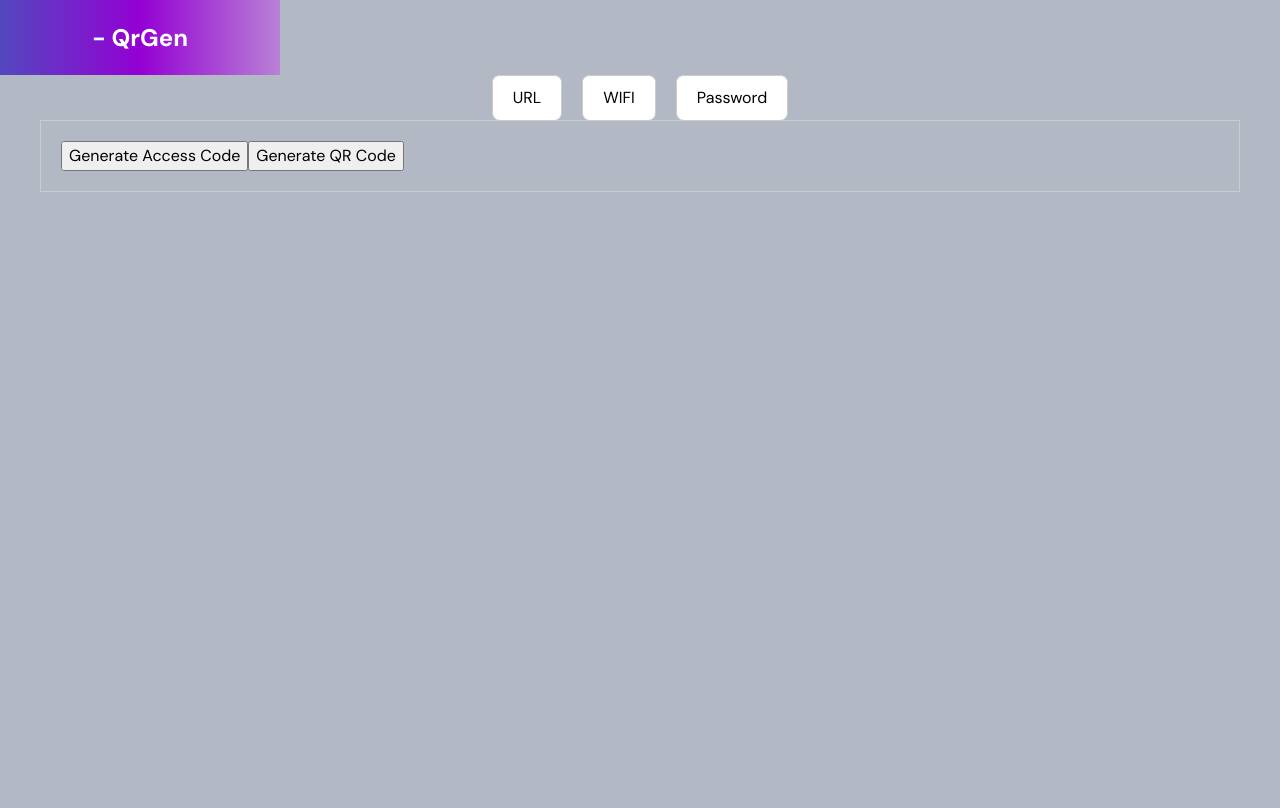
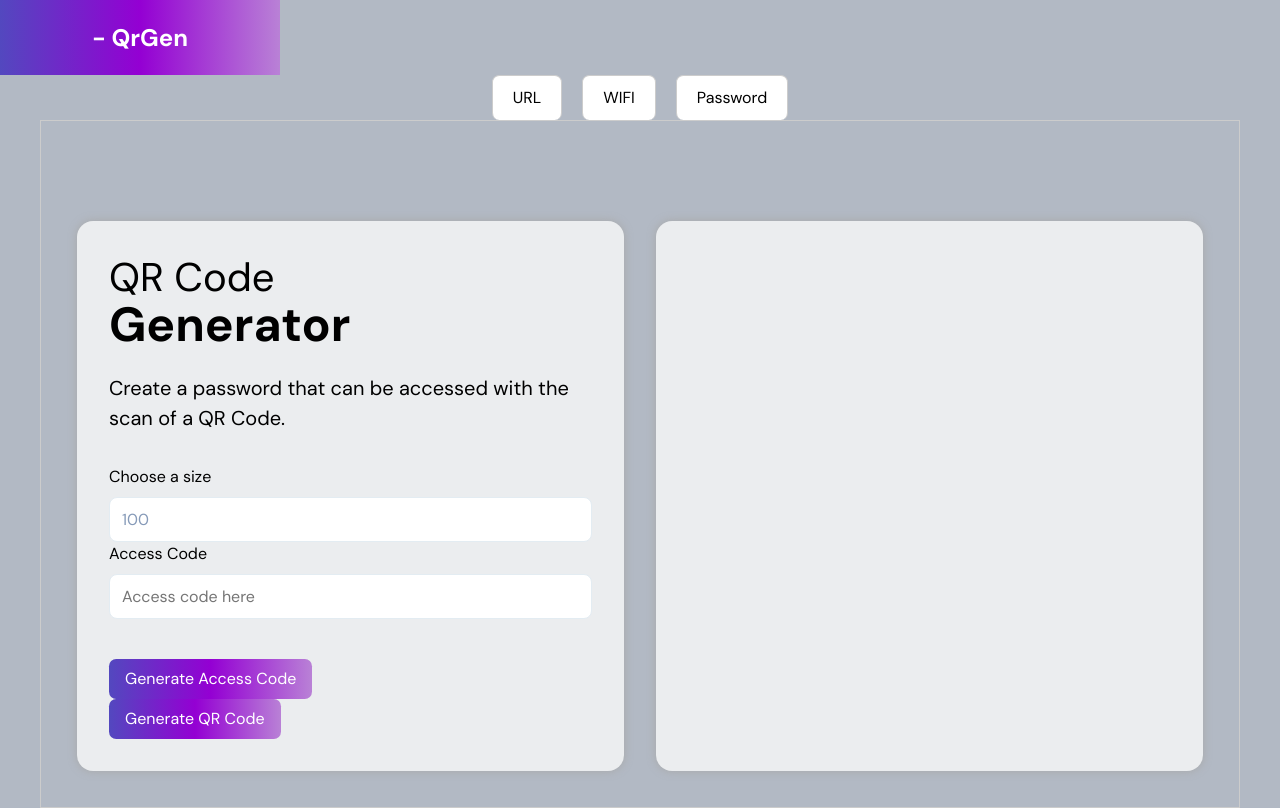
Before and after one commit to ceriustech/qrgen, a React (Create React App) app: page / in a window 1280 px wide. Both pictures are taken after a click on the button "Password". Built offline with nearby package versions, Linux system fonts and the light colour scheme.

Commit message:
feat: Access code qr code component can now be resized

```diff
--- a/src/components/QrCodeGenerator/LinkGenerator/LinkCodeGenerator.js
+++ b/src/components/QrCodeGenerator/LinkGenerator/LinkCodeGenerator.js
@@ -39,9 +39,9 @@ function LinkGenerator() {
 		setActiveButton(true);
 		removeQRCode();
 		const qr = new qrcode(qrCodeRef.current, {
+			text: url,
 			width: size,
 			height: size,
-			text: url,
 		});
 
 		return qr;
--- a/src/components/QrCodeGenerator/PasswordGenerator/PasswordGenerator.js
+++ b/src/components/QrCodeGenerator/PasswordGenerator/PasswordGenerator.js
@@ -1,11 +1,28 @@
 import React, { useState, useRef } from 'react';
+import Button from '../../../global/components/Button';
 import qrcode from 'davidshimjs-qrcodejs';
+import {
+	Container,
+	FormWrapper,
+	FormHeader,
+	StyledForm,
+	QrCodeWrapper,
+	StyledInput,
+	SyledButtonsWrapper,
+} from '../styles';
+import imageExtension from '../../../data/imgExtenstions';
+import mapStyledButton from '../../../global/components/Utility/Functions/mapStyledButton';
 
 const AccessControl = () => {
 	const [accessCode, setAccessCode] = useState('');
 	const [prevAccessCode, setPrevAccessCode] = useState('');
 	const [qrCode, setQrCode] = useState(null);
+	const [size, setSize] = useState(100);
 	const qrCodeRef = useRef();
+
+	function handleSizeChange(event) {
+		setSize(event.target.value);
+	}
 
 	const generateCode = () => {
 		const code =
@@ -22,15 +39,12 @@ const AccessControl = () => {
 	}
 
 	const generateQRCode = () => {
-		if (accessCode !== prevAccessCode) {
+		if (accessCode) {
 			removeQRCode();
 			const qr = new qrcode(qrCodeRef.current, {
 				text: accessCode,
-				width: 200,
-				height: 200,
-				colorDark: '#000000',
-				colorLight: '#ffffff',
-				correctLevel: qrcode.CorrectLevel.H,
+				width: size,
+				height: size,
 			});
 			setQrCode(qr);
 			if (qrCode) {
@@ -38,19 +52,44 @@ const AccessControl = () => {
 				setPrevAccessCode(accessCode);
 			}
 		}
+		console.log('SIZE', size);
 	};
 
 	return (
-		<div>
-			<button onClick={generateCode}>Generate Access Code</button>
-			<button onClick={generateQRCode}>Generate QR Code</button>
-			{accessCode !== '' && (
-				<div>
-					<p>Access Code: {accessCode}</p>
-					<div id="qrcode-password" ref={qrCodeRef}></div>
-				</div>
-			)}
-		</div>
+		<Container>
+			<FormWrapper>
+				<FormHeader>
+					<h1>
+						<span>QR Code</span> <span>Generator</span>
+					</h1>
+					<p>
+						Create a password that can be accessed with the scan of a QR Code.
+					</p>
+				</FormHeader>
+				<StyledForm>
+					<label htmlFor="size">Choose a size</label>
+					<StyledInput
+						type="number"
+						name="size"
+						value={size}
+						onChange={handleSizeChange}
+					/>
+					<label htmlFor="accesscode">Access Code</label>
+					<StyledInput
+						type="text"
+						name="accesscode"
+						placeholder="Access code here"
+						value={accessCode}
+						onChange={generateCode}
+					/>
+				</StyledForm>
+				<Button handleClick={generateCode}>Generate Access Code</Button>
+				<Button handleClick={generateQRCode}>Generate QR Code</Button>
+			</FormWrapper>
+			<QrCodeWrapper>
+				{accessCode !== '' && <div id="qrcode-password" ref={qrCodeRef} />}
+			</QrCodeWrapper>
+		</Container>
 	);
 };
 
```
